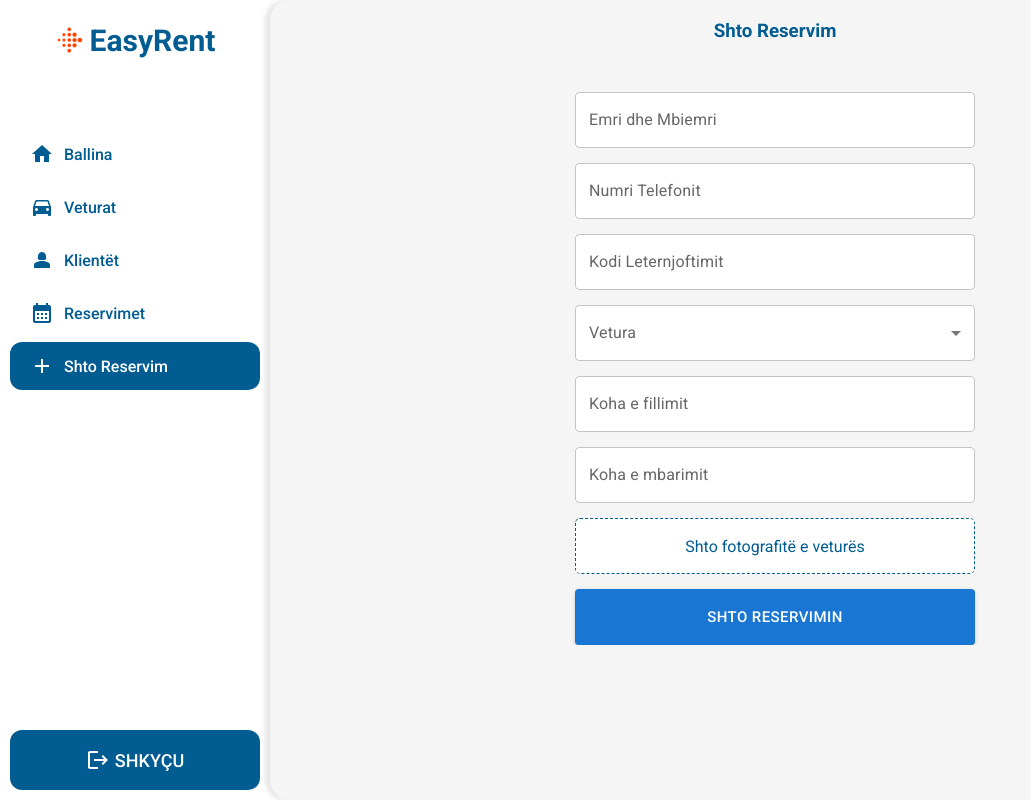
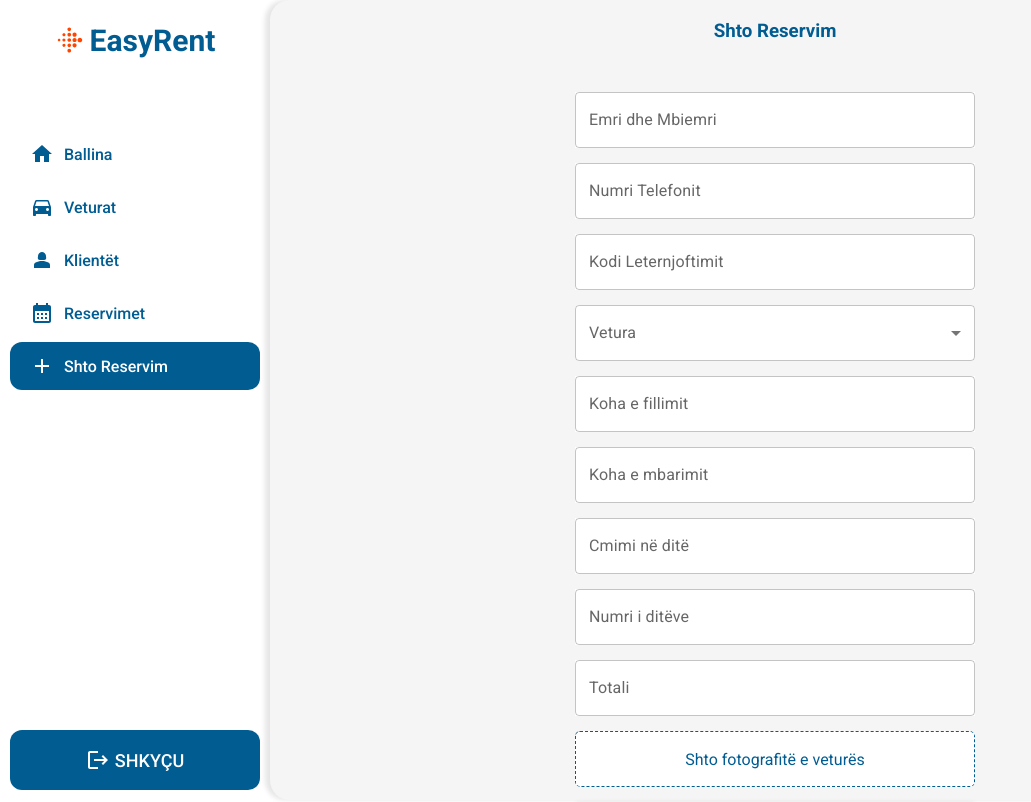
Before and after one commit to artzymeri/easy-rent, a Next.js app in the folder client/: page /shtoreservim in a window 1280 px wide. Shown: the whole page, without its empty margins (0-1031 px from the left). Built offline with nearby package versions, Linux system fonts and the light colour scheme.

Commit message:
Fixed edit dialog bug

```diff
--- a/client/pages/reservimet.js
+++ b/client/pages/reservimet.js
@@ -28,7 +28,7 @@ const Reservimet = () => {
     carInfo: null,
     startTime: null,
     endTime: null,
-    imagesArray: null,
+    imagesArray: '[]',
   });
 
   const [clickedImage, setClickedImage] = useState(null);
@@ -117,7 +117,7 @@ const Reservimet = () => {
       carInfo: reservation_object.carInfo,
       startTime: reservation_object.startTime,
       endTime: reservation_object.endTime,
-      imagesArray: reservation_object.imagesArray,
+      imagesArray: reservation_object.imagesArray || '[]',
     });
   };
 
@@ -313,6 +313,7 @@ const Reservimet = () => {
             setSelectedReservation={setSelectedReservation}
             handleFileChange={handleFileChange}
             deleteImage={deleteImage}
+            setClickedImage={setClickedImage}
           />
         )}
         {reservationsListActive && (
@@ -335,6 +336,7 @@ const Reservimet = () => {
             setSelectedReservation={setSelectedReservation}
             handleFileChange={handleFileChange}
             deleteImage={deleteImage}
+            setClickedImage={setClickedImage}
           />
         )}
       </div>
--- a/client/pages/shtoreservim.js
+++ b/client/pages/shtoreservim.js
@@ -1,5 +1,5 @@
 import Sidebar from "../src/app/Components/Sidebar";
-import React, { useState } from "react";
+import React, { useEffect, useState } from "react";
 import "@/app/Styling/global-styling.css";
 import "@/app/Styling/Reservimet/shtoreservim.css";
 import {
@@ -29,6 +29,9 @@ const ShtoReservim = () => {
     phoneNumber: null,
     documentId: null,
     carInfo: null,
+    pricePerDay: null,
+    numberOfDays: null,
+    totalPrice: null,
     startTime: null,
     endTime: null,
     imagesArray: null,
@@ -38,8 +41,18 @@ const ShtoReservim = () => {
 
   const [openDialog, setOpenDialog] = useState(false);
 
-  const handleCarSelectChange = (carinfo) => {
-    setNewReservation({ ...newReservation, carInfo: carinfo.target.value });
+  const [selectedCar, setSelectedCar] = useState(null);
+
+  const [numberOfDays, setNumberOfDays] = useState(0);
+
+  const [totalPrice, setTotalPrice] = useState(0);
+
+  const handleCarSelectChange = (car) => {
+    setNewReservation({
+      ...newReservation,
+      carInfo: car.target.value,
+    });
+    setTotalPrice(0); // Reset total price when car changes
   };
 
   const handleStartTime = (startTimeValue) => {
@@ -47,6 +60,7 @@ const ShtoReservim = () => {
       ...newReservation,
       startTime: startTimeValue.format(),
     });
+    calculateDays(startTimeValue, newReservation.endTime);
   };
 
   const handleEndTime = (endTimeValue) => {
@@ -54,6 +68,24 @@ const ShtoReservim = () => {
       ...newReservation,
       endTime: endTimeValue.format(),
     });
+    calculateDays(newReservation.startTime, endTimeValue);
+  };
+
+  const calculateDays = (start, end) => {
+    const startDate = dayjs(start);
+    const endDate = dayjs(end);
+    const days = endDate.diff(startDate, "days") + 1; // Adding 1 to include both start and end dates
+    setNumberOfDays(days);
+  };
+
+  const calculateTotalPrice = (price, totalDays) => {
+    if (price == null || price == "") {
+      return;
+    } else if (totalDays == null || totalDays == "") {
+      return;
+    } else {
+      setTotalPrice(parseInt(price) * parseInt(totalDays));
+    }
   };
 
   const handleFileChange = (event) => {
@@ -102,6 +134,12 @@ const ShtoReservim = () => {
         window.location.reload();
       });
   };
+
+  useEffect(() => {
+    if (selectedCar !== null) {
+      calculateTotalPrice(selectedCar.price, numberOfDays);
+    }
+  }, [selectedCar, numberOfDays]);
 
   return (
     <Sidebar>
@@ -303,7 +341,12 @@ const ShtoReservim = () => {
             >
               {CarsTest.map((car) => {
                 return (
-                  <MenuItem value={car.make + " " + car.model}>
+                  <MenuItem
+                    value={car.make + " " + car.model}
+                    onClick={() => {
+                      setSelectedCar(car);
+                    }}
+                  >
                     {car.make} {car.model}
                   </MenuItem>
                 );
@@ -324,6 +367,44 @@ const ShtoReservim = () => {
               value={newReservation.endTime}
             />
           </LocalizationProvider>
+          <TextField
+            label="Cmimi në ditë"
+            variant="outlined"
+            fullWidth
+            style={{ background: "white" }}
+            value={selectedCar?.price || ""}
+            onChange={(e) => {
+              setSelectedCar({
+                ...selectedCar,
+                price: parseInt(e.target.value),
+              });
+            }}
+          />
+          <TextField
+            label="Numri i ditëve"
+            variant="outlined"
+            fullWidth
+            style={{ background: "white" }}
+            value={numberOfDays || ""}
+            onChange={(e) => {
+              setNumberOfDays(parseInt(e.target.value));
+            }}
+            inputProps={
+              {
+                readOnly: true
+              }
+            }
+          />
+          <TextField
+            label="Totali"
+            variant="outlined"
+            fullWidth
+            style={{ background: "white" }}
+            value={totalPrice || ""}
+            onChange={(e) => {
+              setTotalPrice(parseFloat(e.target.value).toFixed(2));
+            }}
+          />
           <input
             type="file"
             accept="image/*"
```
Also changed, not shown: client/src/app/Components/Calendar.js (+5 -4 lines), client/src/app/Components/ReservationsList.js (+16 -17 lines), 1 other file (tests, documents, lock files or other folders).
